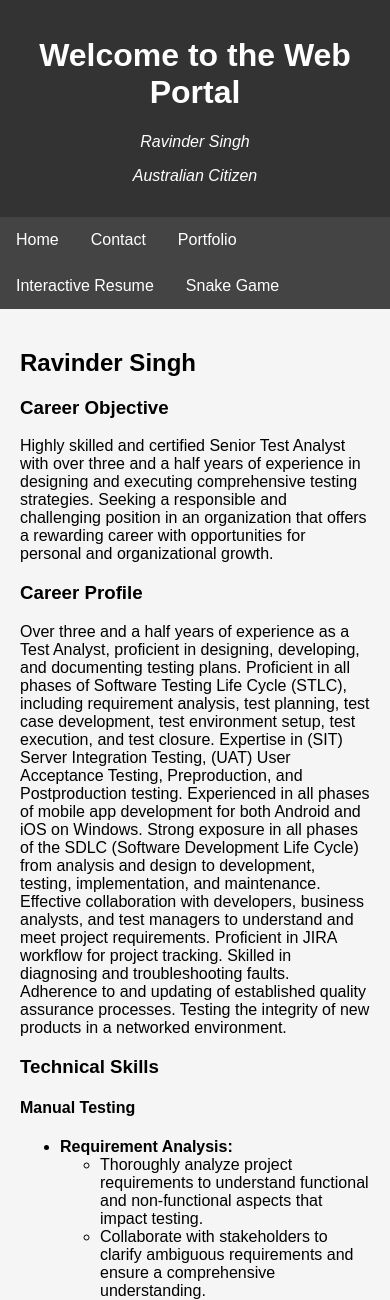
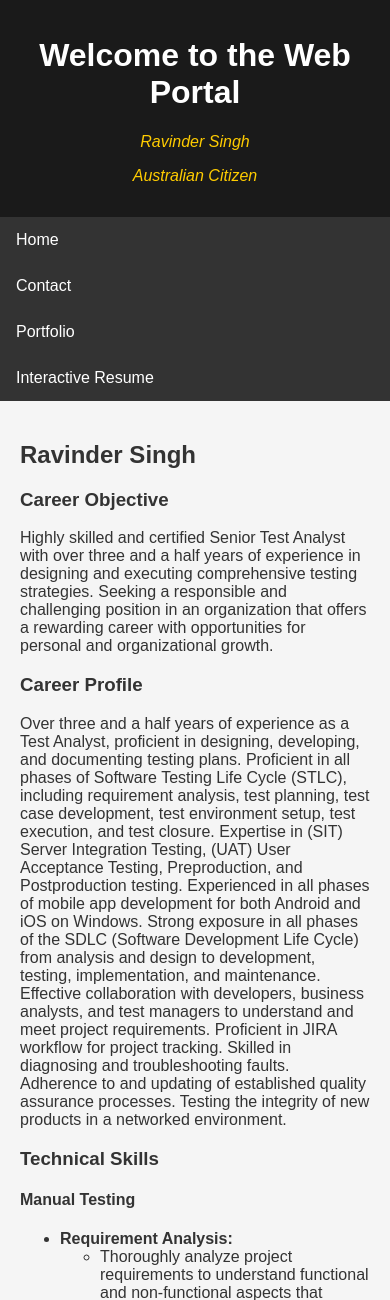
Before and after one commit to raviTrybz/singh-automation-portfolio, a Django app: template webportal/project/templates/index.html in a window 390 px wide. Shown: the top 1300 px of the page. Run offline with Django 5.2, Linux system fonts and the light colour scheme; the template is opened without the code that fills it, so the values that code supplies are empty.

Commit message:
layout and snake page removal

```diff
--- a/webportal/project/static/styles.css
+++ b/webportal/project/static/styles.css
@@ -4,27 +4,25 @@ body {
     font-family: Arial, sans-serif;
     margin: 0;
     padding: 0;
-    background-color: #f5f5f5;
+    background-color: #f5f5f5; /* Light gray background */
+    color: #333; /* Dark gray text color */
 }
 
-
 header {
-    background-color: #333;
+    background-color: #1a1a1a; /* Dark gray background */
     color: #fff;
     padding: 1em;
     text-align: center;
 }
 
-#name {
-    font-style: italic;
-}
-
+#name,
 #visa-status {
     font-style: italic;
+    color: #ffcc00; /* Golden yellow text */
 }
 
 nav {
-    background-color: #444;
+    background-color: #333; /* Dark gray background */
 }
 
 nav ul {
@@ -47,8 +45,8 @@ nav a {
 }
 
 nav a:hover {
-    background-color: #ddd;
-    color: black;
+    background-color: #555; /* Slightly darker gray on hover */
+    color: #ffcc00; /* Golden yellow text on hover */
 }
 
 main {
@@ -56,8 +54,22 @@ main {
 }
 
 footer {
-    background-color: #333;
+    background-color: #1a1a1a; /* Dark gray background */
     color: #fff;
     padding: 1em;
     text-align: center;
 }
+
+/* Mobile-friendly adjustments */
+@media only screen and (max-width: 600px) {
+    nav li {
+        float: none;
+        width: 100%;
+    }
+
+    nav a {
+        width: 100%;
+        display: block;
+        text-align: left;
+    }
+}
--- a/webportal/project/templates/layout.html
+++ b/webportal/project/templates/layout.html
@@ -24,7 +24,8 @@
             <!-- Add new links for Portfolio and Interactive Resume -->
             <li><a href="{% url 'portfolio' %}">Portfolio</a></li>
             <li><a href="{% url 'interactive_resume' %}">Interactive Resume</a></li>
-            <li><a href="{% url 'snake_game' %}">Snake Game</a></li>
+            {# <li><a href="{% url 'snake_game' %}">Snake Game</a></li> #}
+
         </ul>
     </nav>
 
--- a/webportal/project/urls.py
+++ b/webportal/project/urls.py
@@ -12,7 +12,7 @@ urlpatterns = [
     path('contact/', views.contact, name='contact'),
     path('portfolio/', views.portfolio, name='portfolio'),
     path('interactive_resume/', views.interactive_resume, name='interactive_resume'),
-    path('snake_game/', views.snake_game, name='snake_game'),
+    # path('snake_game/', views.snake_game, name='snake_game'),
 ]
 
 # Add static URL patterns only after defining urlpatterns
--- a/webportal/project/views.py
+++ b/webportal/project/views.py
@@ -23,5 +23,5 @@ def interactive_resume(request):
     return render(request, 'interactive_resume.html')
 
 
-def snake_game(request):
-    return render(request, 'snake_game.html')
+# def snake_game(request):
+#    return render(request, 'snake_game.html')
```
Also changed, not shown: webportal/project/settings/base.py (line endings or trailing spaces).
